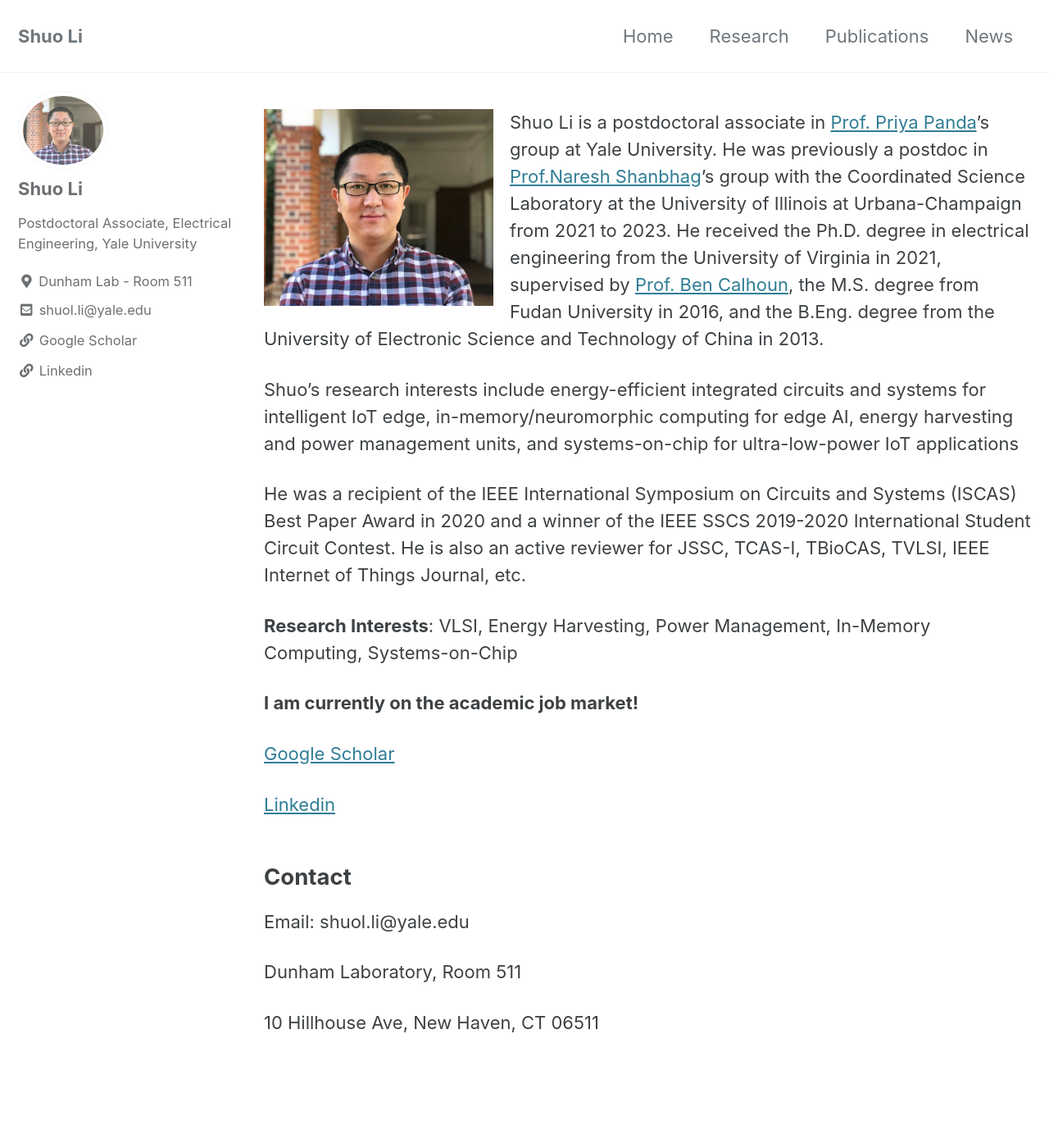
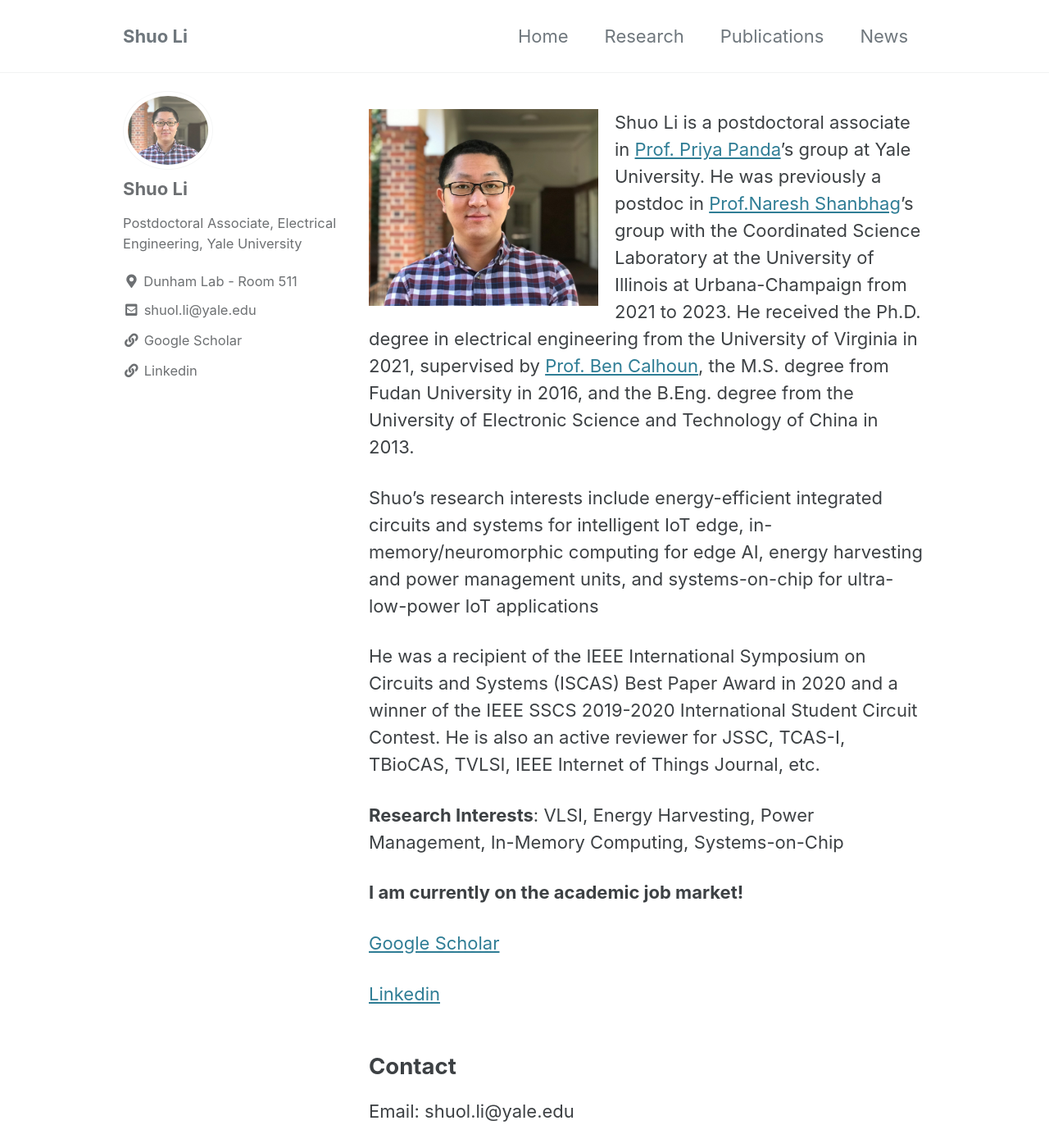
Before and after one commit to shuoli365/shuoli365.github.io, a Jekyll site: the page built from index.md, in a window 1280 px wide and 1400 px high. Shown: the whole window at 82% size. Built offline with Jekyll 4.4.1, drawn with Linux system fonts in a browser that asks for light colours; cached includes are drawn as plain includes.

Commit message:
Update _variables.scss

```diff
--- a/_sass/minimal-mistakes/_variables.scss
+++ b/_sass/minimal-mistakes/_variables.scss
@@ -34,8 +34,8 @@
 $caption-font-family: $serif !default;
 
 /* type scale */
-$type-size-1: 1.563em !default; // ~39.056px
-$type-size-2: 1.563em !default; // ~31.248px
+$type-size-1: 2.441em !default; // ~39.056px
+$type-size-2: 1.953em !default; // ~31.248px
 $type-size-3: 1.563em !default; // ~25.008px
 $type-size-4: 1.25em !default; // ~20px
 $type-size-5: 1em !default; // ~16px
@@ -149,7 +149,7 @@
 $medium-wide: 900px !default;
 $large: 1024px !default;
 $x-large: 1280px !default;
-$max-width: $x-large !default;
+$max-width: $large !default;
 
 /*
    Grid
```
